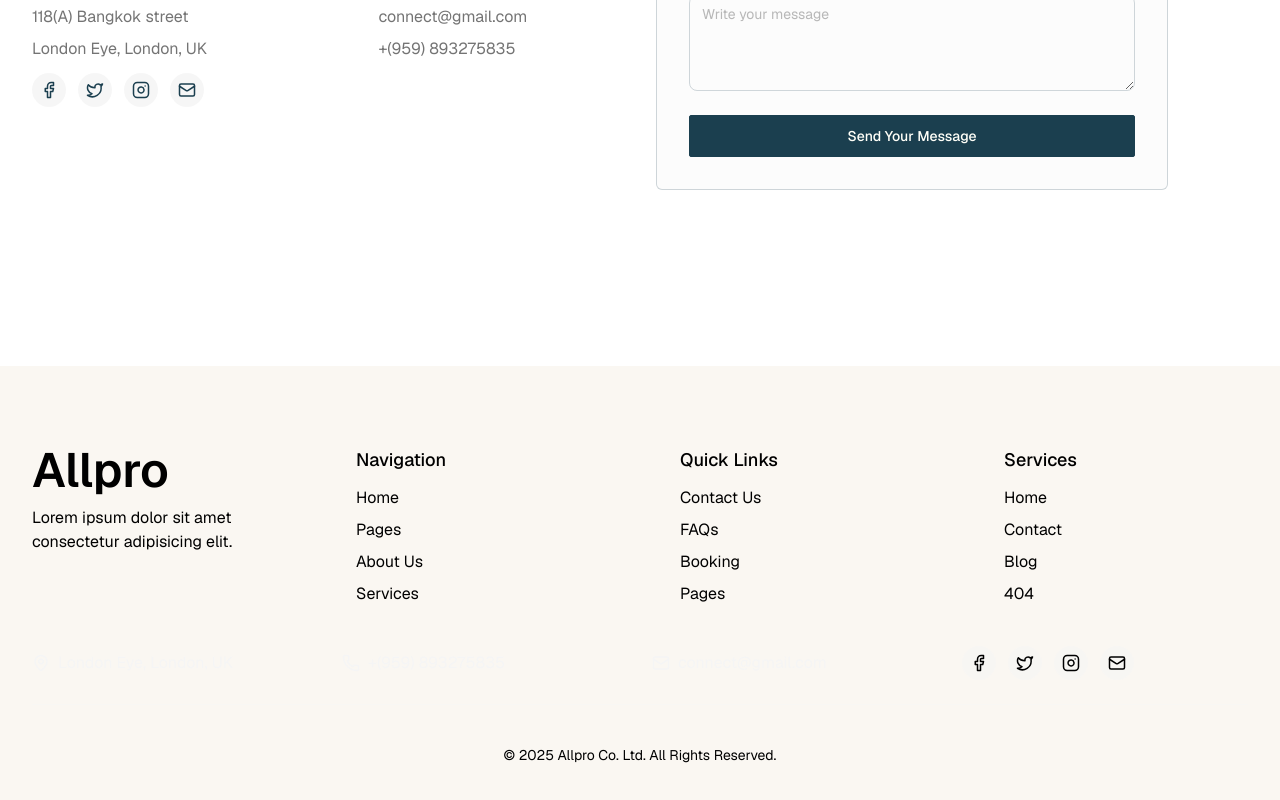
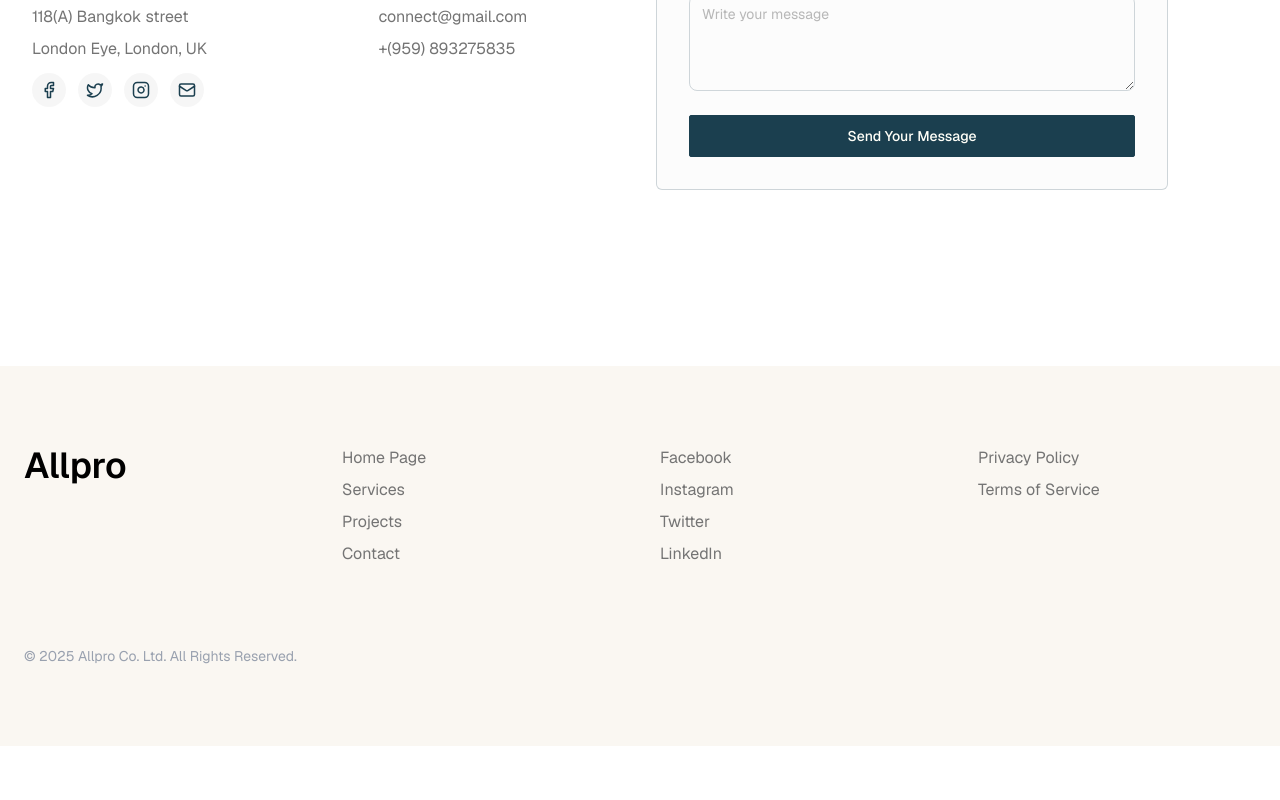
Before and after one commit to SaungEaindrayMin/AllproConstruction, a Next.js app: page /en/contact in a window 1280 px wide. Shown: the part 406-1206 px from the top of the page. After the commit the page ends 1152 px from the top, so only its background shows below. Built offline with nearby package versions, Linux system fonts and the light colour scheme.

Commit message:
[ADD] latest

```diff
--- a/public/locales/en.json
+++ b/public/locales/en.json
@@ -10,7 +10,7 @@
      },
      "whoWeAre": {
           "firstTitle": "Who We Are",
-          "firstText": "Established in [Year of Establishment], [Your Company Name] has been dedicated to creating unforgettable construction and renovation experiences. Our journey started with a simple idea — to make every project extraordinary. Today, we continue to turn visions into reality.",
+          "firstText": "Established in 2023, ALLPRO has been dedicated to creating unforgettable construction and renovation experiences. Our journey started with a simple idea — to make every project extraordinary. Today, we continue to turn visions into reality.",
           "secondTitle": "Why Us",
           "secondText": "What makes us unique is our unwavering commitment to excellence. We're not just a construction company; we’re your trusted building partner. Discover the reasons why clients choose us for their dream spaces."
      },
--- a/src/app/[locale]/page.jsx
+++ b/src/app/[locale]/page.jsx
@@ -11,7 +11,9 @@ export default function Home() {
     <div className="max-w-7xl mx-auto py-24 px-4 sm:px-6 lg:px-8">
       <Hero />
       <WhoWeAre />
-      <Certificates/>
+      <div className="w-screen relative left-1/2 right-1/2 ml-[-50vw] mr-[-50vw] px-0">
+        <Certificates />
+      </div>
       <Services />
       <Projects />
     </div>
--- a/src/app/[locale]/project/page.jsx
+++ b/src/app/[locale]/project/page.jsx
@@ -6,7 +6,11 @@ export default function project() {
   return (
     <div className="max-w-7xl mx-auto py-24 px-4 sm:px-6 lg:px-8">
       <ProjectInfo />
+      <div className="w-screen relative left-1/2 right-1/2 ml-[-50vw] mr-[-50vw] px-0">
+        {" "}
         <ProjectGallery />
+      </div>
+
       <CallToAction />
     </div>
   );
--- a/src/components/Home/Certificates.jsx
+++ b/src/components/Home/Certificates.jsx
@@ -15,7 +15,7 @@ export const Certificates = () => {
      const t = messages.certificates;
      return (
           <section className="w-full bg-[#FAF7F2] py-20">
-               <div>
+               <div className="max-w-7xl mx-auto py-24 px-4 sm:px-6 lg:px-8">
                     <h1 className="text-3xl sm:text-4xl md:text-5xl font-bold mb-8">
                          <span className="bg-text-primary-gradient text-transparent bg-clip-text">
                               {t.qualified}
@@ -24,7 +24,7 @@ export const Certificates = () => {
                     </h1>
 
                     <div className="flex flex-col items-center gap-6">
-                         <div className="grid grid-cols-2 sm:grid-cols-3 lg:grid-cols-4 gap-4 w-full max-w-6xl">
+                         <div className="grid grid-cols-2 sm:grid-cols-3 lg:grid-cols-4 gap-4 w-full max-w-7xl">
                               {images.slice(0, 4).map((src, i) => (
                                    <div
                                         key={i}
--- a/src/components/Home/WhoWeAre.jsx
+++ b/src/components/Home/WhoWeAre.jsx
@@ -13,16 +13,11 @@ export const WhoWeAre = () => {
     <section className="w-full grid grid-cols-1 lg:grid-cols-2 gap-12 md:gap-20 py-20 items-end">
       <div className="flex flex-col justify-start space-y-14">
         <div className="space-y-3">
-                         <p className="uppercase text-sm bg-text-primary-gradient text-transparent bg-clip-text tracking-[0.6em] font-bold">
-                              {t.firstTitle}
-                         </p>
           <h2 className="text-5xl bg-text-primary-gradient text-transparent bg-clip-text font-extrabold ">
             {t.firstTitle}
           </h2>
         </div>
-                    <p className="text-muted-foreground leading-relaxed">
-                         {t.firstText}
-                    </p>
+        <p className="text-muted-foreground leading-relaxed">{t.firstText}</p>
 
         <div className="bg-card rounded-xl shadow-xs p-3 w-full">
           <Image
@@ -38,18 +33,11 @@ export const WhoWeAre = () => {
 
       <div className="flex flex-col justify-center bg-text-primary-gradient text-transparent bg-clip-text space-y-14">
         <div className="space-y-3">
-                         <p className="uppercase text-sm bg-text-primary-gradient text-transparent bg-clip-text tracking-[0.6em] font-medium">
-                              {t.secondTitle}
-                         </p>
-                         <h2 className="text-5xl font-extrabold ">
-                              {" "}
-                              {t.secondTitle}
-                         </h2>
+
+          <h2 className="text-5xl font-extrabold "> {t.secondTitle}</h2>
         </div>
 
-                    <p className="text-muted-foreground leading-relaxed">
-                         {t.secondText}
-                    </p>
+        <p className="text-muted-foreground leading-relaxed">{t.secondText}</p>
 
         <div className="bg-card rounded-xl shadow-xs p-3 w-full">
           <Image
--- a/src/components/Layout/Footer.jsx
+++ b/src/components/Layout/Footer.jsx
@@ -1,163 +1,95 @@
 "use client";
 
 import Link from "next/link";
-import {
-  Facebook,
-  Instagram,
-  Mail,
-  Phone,
-  MapPin,
-  Twitter,
-} from "lucide-react";
-import { Separator } from "../ui/separator";
 
 export const Footer = () => {
   return (
     <footer className="bg-[#FAF7F2] text-black w-full py-20">
-      {" "}
-      <div className="max-w-7xl mx-auto px-4 sm:px-6 lg:px-8">
-        {/* Top section */}
-        <div className="grid grid-cols-2 lg:grid-cols-4 gap-x-20 gap-y-8">
-          {/* Brand */}
-          <div className="space-y-3">
-            <h1 className="text-5xl font-semibold ">Allpro</h1>
-            <p className="">
-              Lorem ipsum dolor sit amet consectetur adipisicing elit.
-            </p>
+      <div className="max-w-7xl mx-auto px-6">
+        <div className="grid grid-cols-1 md:grid-cols-4 gap-10">
+          <div>
+            <h1 className="text-4xl font-semibold">Allpro</h1>
           </div>
 
-          {/* Navigation */}
-          <div>
-            <h2 className="font-medium text-lg mb-3 ">Navigation</h2>
-            <ul className="space-y-2 ">
-              <li>
-                <Link href="/" className="hover:text-muted transition">
-                  Home
-                </Link>
-              </li>
-              <li>
-                <Link href="/pages" className="hover:text-muted transition">
-                  Pages
-                </Link>
-              </li>
-              <li>
-                <Link href="/about" className="hover:text-muted transition">
-                  About Us
-                </Link>
-              </li>
-              <li>
-                <Link href="/services" className="hover:text-muted transition">
-                  Services
-                </Link>
-              </li>
-            </ul>
+          <div className="space-y-2">
+            <Link
+              href="/"
+              className="text-muted-foreground hover:text-muted-foreground/60"
+            >
+              Home Page
+            </Link>
+            <div />
+            <Link
+              href="/service"
+              className="text-muted-foreground hover:text-muted-foreground/60"
+            >
+              Services
+            </Link>
+            <div />
+            <Link
+              href="/project"
+              className="text-muted-foreground hover:text-muted-foreground/60"
+            >
+              Projects
+            </Link>
+            <div />
+            <Link
+              href="/contact"
+              className="text-muted-foreground hover:text-muted-foreground/60"
+            >
+              Contact
+            </Link>
           </div>
 
-          {/* Quick Links */}
-          <div>
-            <h2 className="font-medium text-lg mb-3 ">Quick Links</h2>
-            <ul className="space-y-2 ">
-              <li>
-                <Link href="/contact" className="hover:text-muted transition">
-                  Contact Us
-                </Link>
-              </li>
-              <li>
-                <Link href="/faqs" className="hover:text-muted transition">
-                  FAQs
-                </Link>
-              </li>
-              <li>
-                <Link href="/booking" className="hover:text-muted transition">
-                  Booking
-                </Link>
-              </li>
-              <li>
-                <Link href="/pages" className="hover:text-muted transition">
-                  Pages
-                </Link>
-              </li>
-            </ul>
+          <div className="space-y-2">
+            <Link
+              href="#"
+              className="text-muted-foreground hover:text-muted-foreground/60"
+            >
+              Facebook
+            </Link>
+            <div />
+            <Link
+              href="#"
+              className="text-muted-foreground hover:text-muted-foreground/60"
+            >
+              Instagram
+            </Link>
+            <div />
+            <Link
+              href="#"
+              className="text-muted-foreground hover:text-muted-foreground/60"
+            >
+              Twitter
+            </Link>
+            <div />
+            <Link
+              href="#"
+              className="text-muted-foreground hover:text-muted-foreground/60"
+            >
+              LinkedIn
+            </Link>
           </div>
 
-          {/* Services */}
-          <div>
-            <h2 className="font-medium text-lg mb-3 ">Services</h2>
-            <ul className="space-y-2 ">
-              <li>
-                <Link href="/" className="hover:text-muted transition">
-                  Home
-                </Link>
-              </li>
-              <li>
-                <Link href="/contact" className="hover:text-muted transition">
-                  Contact
-                </Link>
-              </li>
-              <li>
-                <Link href="/blog" className="hover:text-muted transition">
-                  Blog
-                </Link>
-              </li>
-              <li>
-                <Link href="/404" className="hover:text-muted transition">
-                  404
-                </Link>
-              </li>
-            </ul>
-          </div>
-        </div>
-
-        {/* Middle section */}
-        <div className="grid grid-cols-1 sm:grid-cols-2 lg:grid-cols-4 gap-6 mt-10">
-          <div className="flex items-center gap-2 text-muted">
-            <MapPin size={18} />
-            <p>London Eye, London, UK</p>
-          </div>
-
-          <div className="flex items-center gap-2 text-muted">
-            <Phone size={18} />
-            <p>+(959) 893275835</p>
-          </div>
-
-          <div className="flex items-center gap-2 text-muted">
-            <Mail size={18} />
-            <p>connect@gmail.com</p>
-          </div>
-
-          {/* Social Media */}
-          <div className="flex items-center gap-x-3">
+          {/* Column 3 */}
+          <div className="space-y-2">
             <Link
-              href="/facebook"
-              className="p-2 bg-muted/50 rounded-full hover:bg-secondary transition"
+              href="/privacy"
+              className="text-muted-foreground hover:text-muted-foreground/60"
             >
-              <Facebook size={18} />
+              Privacy Policy
             </Link>
+            <div />
             <Link
-              href="/twitter"
-              className="p-2 bg-muted/50 rounded-full hover:bg-secondary transition"
+              href="/terms"
+              className="text-muted-foreground hover:text-muted-foreground/60"
             >
-              <Twitter size={18} />
-            </Link>
-            <Link
-              href="/instagram"
-              className="p-2 bg-muted/50 rounded-full hover:bg-secondary transition"
-            >
-              <Instagram size={18} />
-            </Link>
-            <Link
-              href="/contact"
-              className="p-2 bg-muted/50 rounded-full hover:bg-secondary transition"
-            >
-              <Mail size={18} />
+              Terms of Service
             </Link>
           </div>
         </div>
 
-        <Separator className="my-6 bg-muted/40" />
-
-        {/* Bottom section */}
-        <div className="text-sm  mt-10 flex justify-center">
+        <div className="text-gray-400 text-sm mt-20">
           <p>© 2025 Allpro Co. Ltd. All Rights Reserved.</p>
         </div>
       </div>
--- a/src/components/Layout/Nav.jsx
+++ b/src/components/Layout/Nav.jsx
@@ -13,8 +13,7 @@ export const Nav = () => {
   const segments = pathname.split("/").filter(Boolean);
   const currentLocale = segments[0] || "en";
   const otherLocale = currentLocale === "en" ? "th" : "en";
-     const switchLocaleHref =
-          "/" + [otherLocale, ...segments.slice(1)].join("/");
+  const switchLocaleHref = "/" + [otherLocale, ...segments.slice(1)].join("/");
   const navLinks = [
     { name: "Home", path: "" },
     { name: "Services", path: "service" },
@@ -124,8 +123,7 @@ export const Nav = () => {
               href={switchLocaleHref}
               className="px-3 py-1 rounded-md border text-sm font-medium text-muted-foreground hover:bg-gray-100"
             >
-                                   {currentLocale.toUpperCase()} /{" "}
-                                   {otherLocale.toUpperCase()}
+              {otherLocale === "en" ? "EN" : "TH"}
             </Link>
           </div>
           {/* -----------------------------------
@@ -149,9 +147,7 @@ export const Nav = () => {
                   d="M4 6h16"
                   variants={topVariants}
                   initial="closed"
-                                             animate={
-                                                  isOpen ? "open" : "closed"
-                                             }
+                  animate={isOpen ? "open" : "closed"}
                   transition={{
                     duration: 0.3,
                     ease: "easeInOut",
@@ -164,9 +160,7 @@ export const Nav = () => {
                   d="M4 12h16"
                   variants={pathVariants}
                   initial="closed"
-                                             animate={
-                                                  isOpen ? "open" : "closed"
-                                             }
+                  animate={isOpen ? "open" : "closed"}
                   transition={{
                     duration: 0.3,
                     ease: "easeInOut",
@@ -179,9 +173,7 @@ export const Nav = () => {
                   d="M4 18h16"
                   variants={bottomVariants}
                   initial="closed"
-                                             animate={
-                                                  isOpen ? "open" : "closed"
-                                             }
+                  animate={isOpen ? "open" : "closed"}
                   transition={{
                     duration: 0.3,
                     ease: "easeInOut",
@@ -234,8 +226,7 @@ export const Nav = () => {
               onClick={() => toggleOpen()}
               className="block px-3 py-2 rounded-md text-base font-medium text-muted-foreground hover:bg-gray-100"
             >
-                                   {currentLocale.toUpperCase()} /{" "}
-                                   {otherLocale.toUpperCase()}
+              {otherLocale === "en" ? "EN" : "TH"}
             </Link>
           </motion.div>
         </div>
--- a/src/components/Projects/ProjectGallery.jsx
+++ b/src/components/Projects/ProjectGallery.jsx
@@ -31,8 +31,8 @@ const images = [
 
 export const ProjectGallery = () => {
   return (
-          <section className="w-full py-20 bg-[#FAF7F2]">
-               <div>
+    <section className="w-full bg-[#FAF7F2] mt-20">
+      <div className="max-w-7xl mx-auto py-24 px-4 sm:px-6 lg:px-8">
         <div className="text-center mb-10">
           <h1 className="text-3xl sm:text-4xl md:text-5xl font-bold">
             <span className="bg-text-primary-gradient text-transparent bg-clip-text">
@@ -41,8 +41,7 @@ export const ProjectGallery = () => {
             Gallery
           </h1>
           <p className="text-muted-foreground/70 text-sm md:text-base">
-                              Discover what clients were able to achieve with
-                              Block.
+            Discover what clients were able to achieve with Block.
           </p>
         </div>
 
--- a/src/components/Projects/ProjectInfo.jsx
+++ b/src/components/Projects/ProjectInfo.jsx
@@ -28,13 +28,6 @@ const ProjectBlock = ({
           <h1 className="text-3xl sm:text-4xl md:text-5xl font-normal">
             {title}
           </h1>
-
-                         <div className="flex items-center gap-x-3">
-                              <p className="text-sm text-muted-foreground font-medium tracking-wide">
-                                   PROJECT SPECS
-                              </p>
-                              <ArrowRight className="text-primary font-light" />
-                         </div>
         </div>
 
         {/* image */}
@@ -70,7 +63,7 @@ export const ProjectInfo = () => {
 
   return (
     <section className="w-full">
-               <div className="space-y-[10%]">
+      <div className="space-y-[20%]">
         <ProjectBlock
           image={building1}
           location="ST. PETERSBURG, FLORIDA | UNITED STATES"
```
Lines whose indentation alone changed are shown as unchanged.
